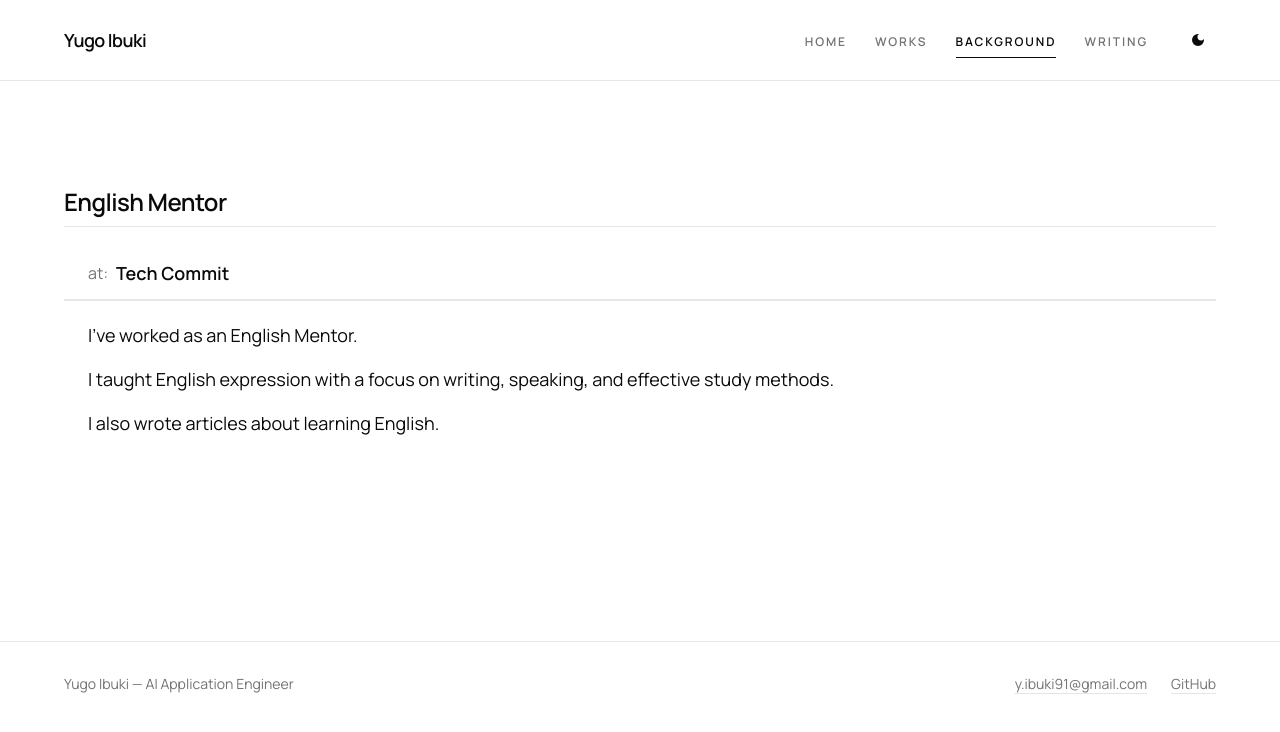
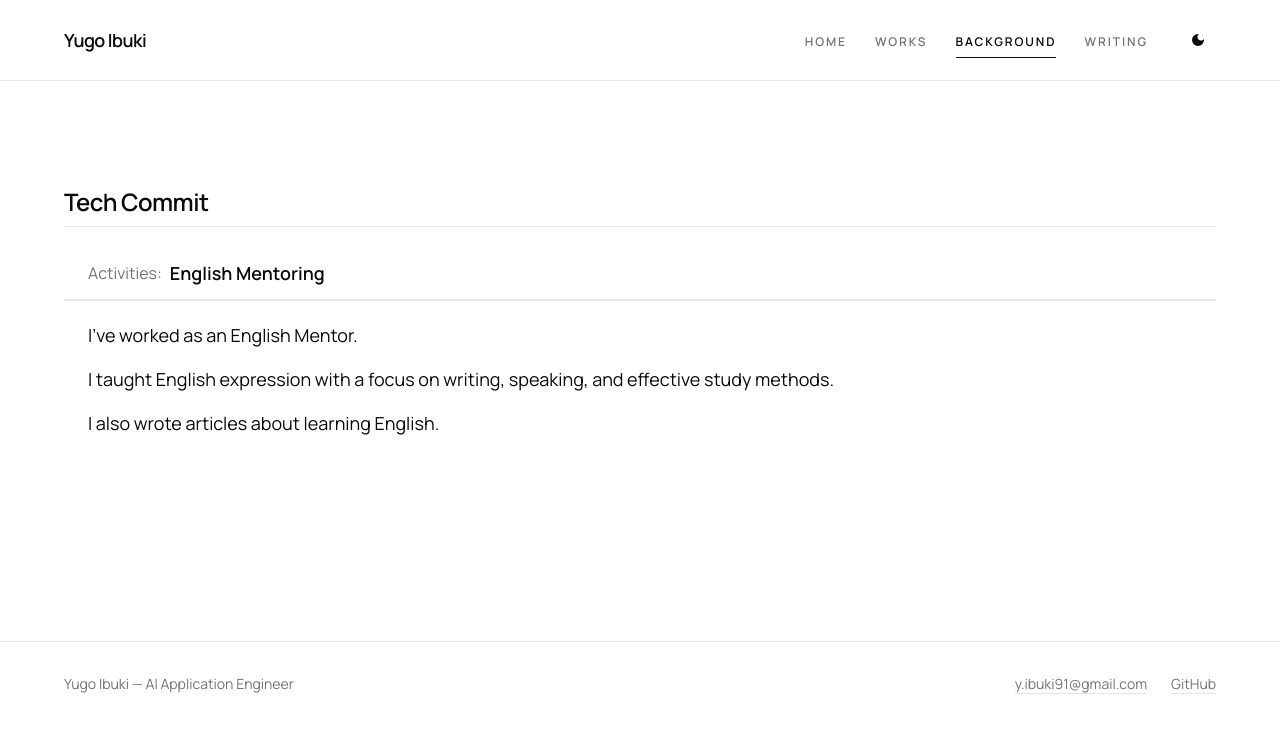
Before and after one commit to yugo-ibuki/portfolio, a Next.js app: page /background/english_mentor in a window 1280 px wide. Shown: the top 732 px of the page. Built offline with nearby package versions, Linux system fonts and the light colour scheme.

Commit message:
fix: show side work organization names

```diff
--- a/src/content/background.ts
+++ b/src/content/background.ts
@@ -20,7 +20,8 @@ export type SideWorkEntry = InternalSideWork | ExternalSideWork
 
 export const sideWorks: SideWorkEntry[] = [
   {
-    title: 'English Mentor',
+    title: 'Tech Commit',
+    summary: 'English Mentoring',
     slug: 'english_mentor',
     place: 'Tech Commit',
     startDate: '2018-01',
@@ -32,7 +33,8 @@ export const sideWorks: SideWorkEntry[] = [
     ],
   },
   {
-    title: 'Laravel Mentor',
+    title: 'Tech Boost',
+    summary: 'Laravel Mentoring',
     slug: 'programming_mentor',
     place: 'Tech Boost',
     startDate: '2020-06',
```
